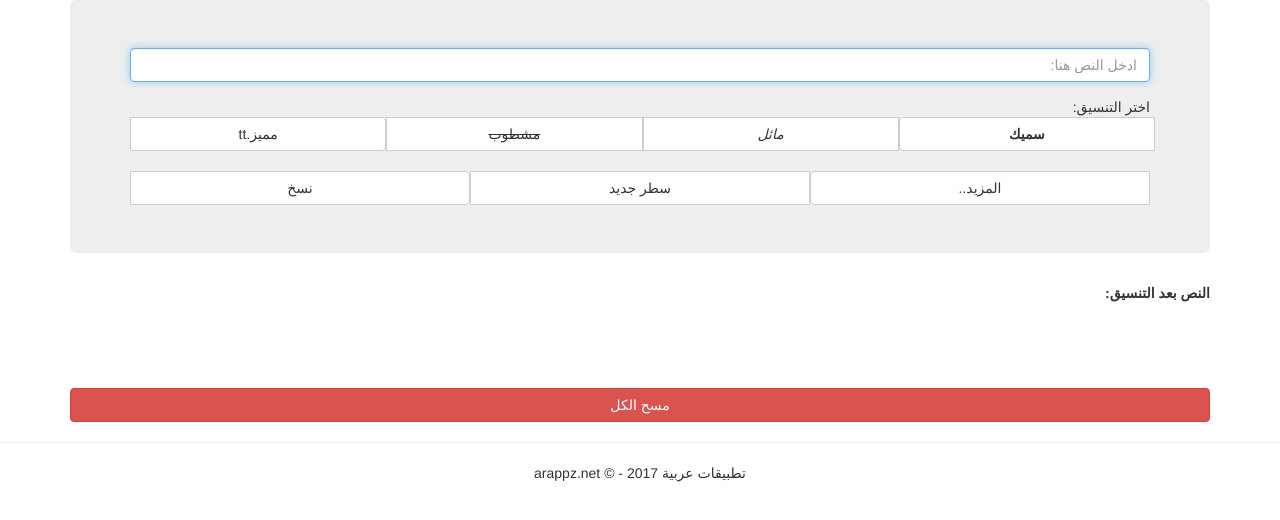
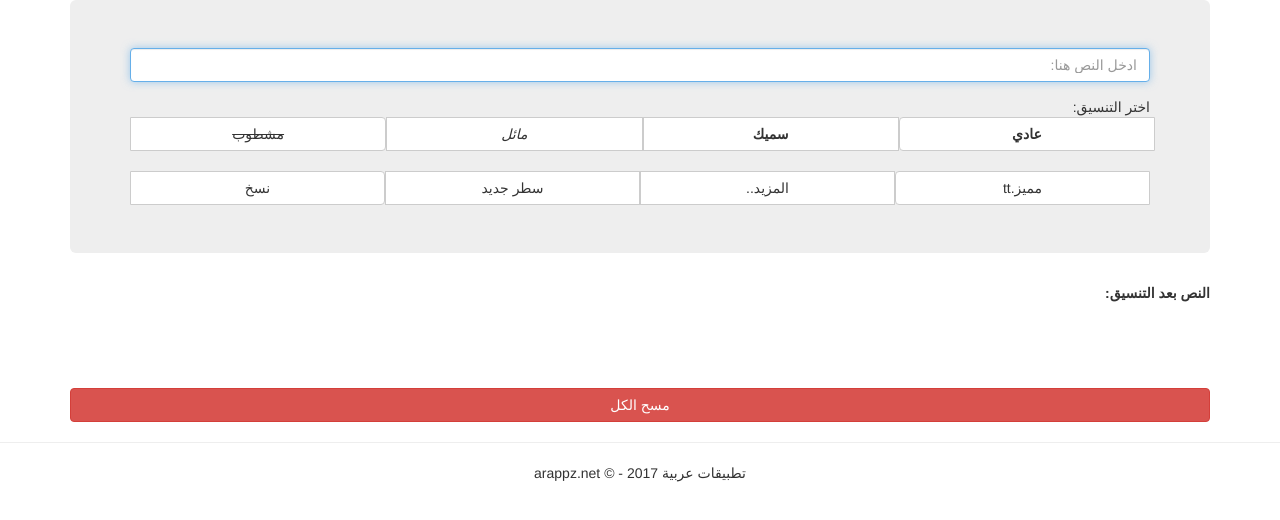
Before and after one commit to kdhafir/WhatStyle, a plain HTML site: page www/index.html in a window 1280 px wide. Drawn offline with Linux system fonts and the light colour scheme.

Commit message:
Update index.html

```diff
--- a/www/index.html
+++ b/www/index.html
@@ -27,15 +27,17 @@
         اختر التنسيق:
 <div class="btn-toolbar">
     <div class="btn-group btn-group-justified" role="group">
-        <a class="btn btn-default" type="button" name="boldbtn" id="boldbtn" onclick="appendtext('bold');"><b> سميك </b></a>
+      <a class="btn btn-default" type="button" name="boldbtn" id="boldbtn" onclick="appendtext('normal');"><b> عادي </b></a>
+      <a class="btn btn-default" type="button" name="boldbtn" id="boldbtn" onclick="appendtext('bold');"><b> سميك </b></a>
         <a class="btn btn-default" type="button" name="italicbtn" id="italicbtn" onclick="appendtext('italic');"><i> مائل </i></a>
         <a class="btn btn-default" type="button" name="strikebtn" id="strikebtn" onclick="appendtext('strike');"><strike> مشطوب </strike></a>
-        <a class="btn btn-default" type="button" name="highlightedbtn" id="highlightedbtn" onclick="appendtext('highlighted');"> مميز.tt </a>
+
     </div>
 </div>
 <br>
     <div class="btn-group btn-group-justified" role="group">
-        <a class="btn btn-default" id="readmorebtn" onclick="appendreadmore()" > المزيد.. </a>
+      <a class="btn btn-default" type="button" name="highlightedbtn" id="highlightedbtn" onclick="appendtext('highlighted');"> مميز.tt </a>
+      <a class="btn btn-default" id="readmorebtn" onclick="appendreadmore()" > المزيد.. </a>
         <!--</div>
         <div class="btn-group btn-group-justified" role="group">-->
         <a class="btn btn-default" id="newlinebtn" onclick="appendnewline()"> سطر جديد </a>
```
